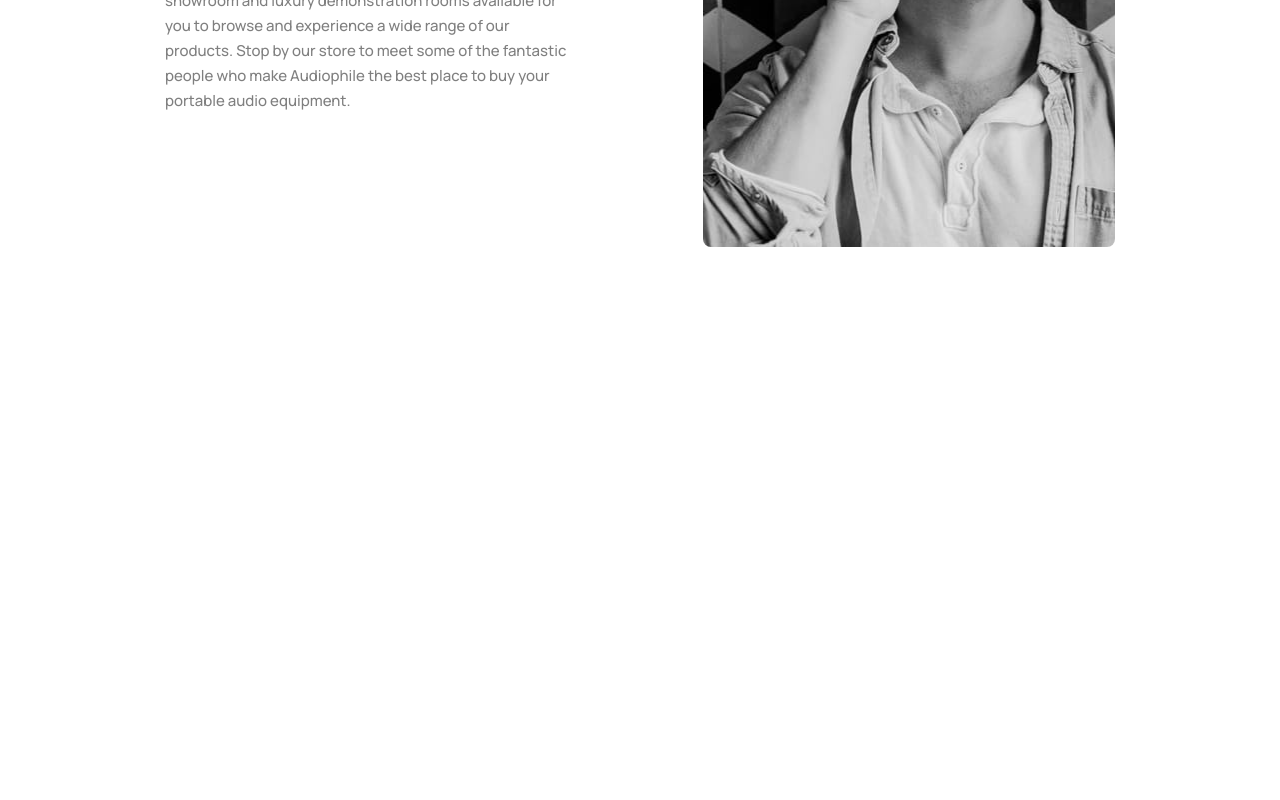
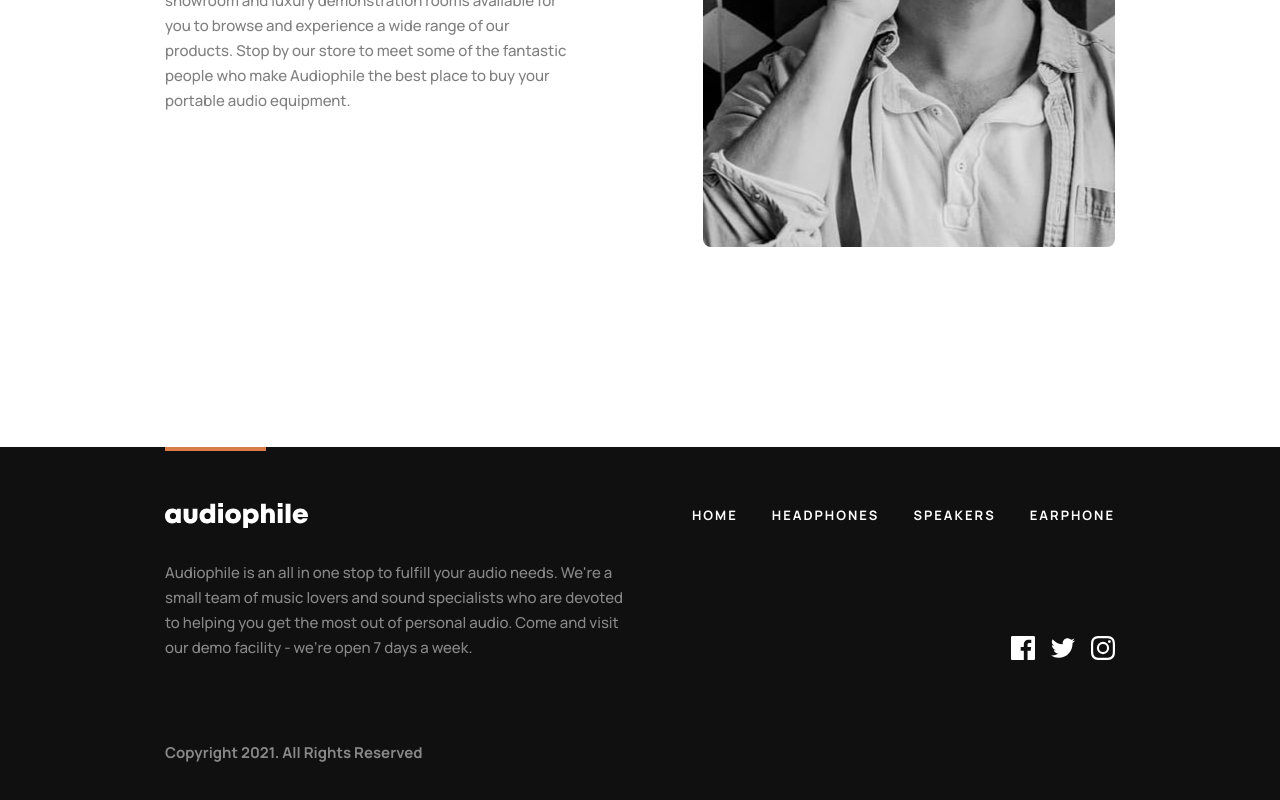
Before and after one commit to lleonardus/audiophile, a React (Vite) app: page / in a window 1280 px wide. Shown: the part 3128-3928 px from the top of the page. Before the commit the page ends 3375 px from the top, so only its background shows below. Built offline with nearby package versions, Linux system fonts and the light colour scheme.

Commit message:
creating Footer

```diff
--- a/src/ui/AppLayout.jsx
+++ b/src/ui/AppLayout.jsx
@@ -1,5 +1,6 @@
 import { Outlet } from "react-router-dom";
 import { Header } from "./Header";
+import { Footer } from "./Footer";
 
 export function AppLayout() {
   return (
@@ -8,7 +9,7 @@ export function AppLayout() {
       <main>
         <Outlet />
       </main>
-      <footer className="hidden">footer</footer>
+      <Footer />
     </div>
   );
 }
--- /dev/null
+++ b/src/ui/Footer.jsx
@@ -0,0 +1,90 @@
+import { Link } from "react-router-dom";
+import { Logo } from "./Logo";
+import { IconFacebook } from "./icons/IconFacebook";
+import { IconTwitter } from "./icons/IconTwitter";
+import { IconInstagram } from "./icons/IconInstagram";
+
+export function Footer() {
+  return (
+    <footer className="mt-[120px] bg-gray-900 text-center text-white sm:mt-[96px] sm:text-left xl:mt-[200px]">
+      <div className="flex flex-col items-center px-6 sm:items-start sm:px-[39px] xl:px-[165px]">
+        <div className="relative flex flex-col items-center gap-14 pt-14 before:absolute before:left-1/2 before:top-0 before:h-1 before:w-[101px] before:-translate-x-1/2 before:bg-orange-700 sm:items-start sm:gap-8 sm:before:left-0 sm:before:translate-x-0 xl:w-full xl:flex-row xl:justify-between">
+          <Logo />
+          <nav>
+            <ul className="flex flex-col gap-4 text-xs uppercase tracking-[0.1250rem] sm:flex-row sm:gap-[34px]">
+              <li>
+                <Link
+                  to="/"
+                  className="transition-colors hover:text-orange-700"
+                >
+                  home
+                </Link>
+              </li>
+              <li>
+                <Link
+                  to="/"
+                  className="transition-colors hover:text-orange-700"
+                >
+                  headphones
+                </Link>
+              </li>
+              <li>
+                <Link
+                  to="/"
+                  className="transition-colors hover:text-orange-700"
+                >
+                  speakers
+                </Link>
+              </li>
+              <li>
+                <Link
+                  to="/"
+                  className="transition-colors hover:text-orange-700"
+                >
+                  earphone
+                </Link>
+              </li>
+            </ul>
+          </nav>
+        </div>
+        <div className="mb-14 mt-14 flex flex-col items-center gap-y-14 text-base text-white/50 sm:mt-8 sm:grid sm:w-full sm:grid-cols-2 sm:grid-rows-2 sm:items-start sm:gap-y-20 sm:space-y-0">
+          <p className="sm:col-span-2 sm:max-w-[740px] xl:col-span-1 xl:max-w-[540px]">
+            Audiophile is an all in one stop to fulfill your audio needs.
+            We&apos;re a small team of music lovers and sound specialists who
+            are devoted to helping you get the most out of personal audio. Come
+            and visit our demo facility - we’re open 7 days a week.
+          </p>
+          <p className="font-bold xl:row-start-2">
+            Copyright 2021. All Rights Reserved
+          </p>
+          <div className="flex w-min flex-row items-center gap-4 sm:justify-self-end xl:col-span-1 xl:row-span-1 xl:self-end">
+            <Link
+              to="https://facebook.com"
+              target="_blank"
+              rel="noopener noreferrer"
+              className="text-white transition-colors hover:text-orange-700"
+            >
+              <IconFacebook />
+            </Link>
+            <Link
+              to="https://twitter.com"
+              target="_blank"
+              rel="noopener noreferrer"
+              className="text-white transition-colors hover:text-orange-700"
+            >
+              <IconTwitter />
+            </Link>
+            <Link
+              to="https://instagram.com"
+              target="_blank"
+              rel="noopener noreferrer"
+              className="text-white transition-colors hover:text-orange-700"
+            >
+              <IconInstagram />
+            </Link>
+          </div>
+        </div>
+      </div>
+    </footer>
+  );
+}
```
